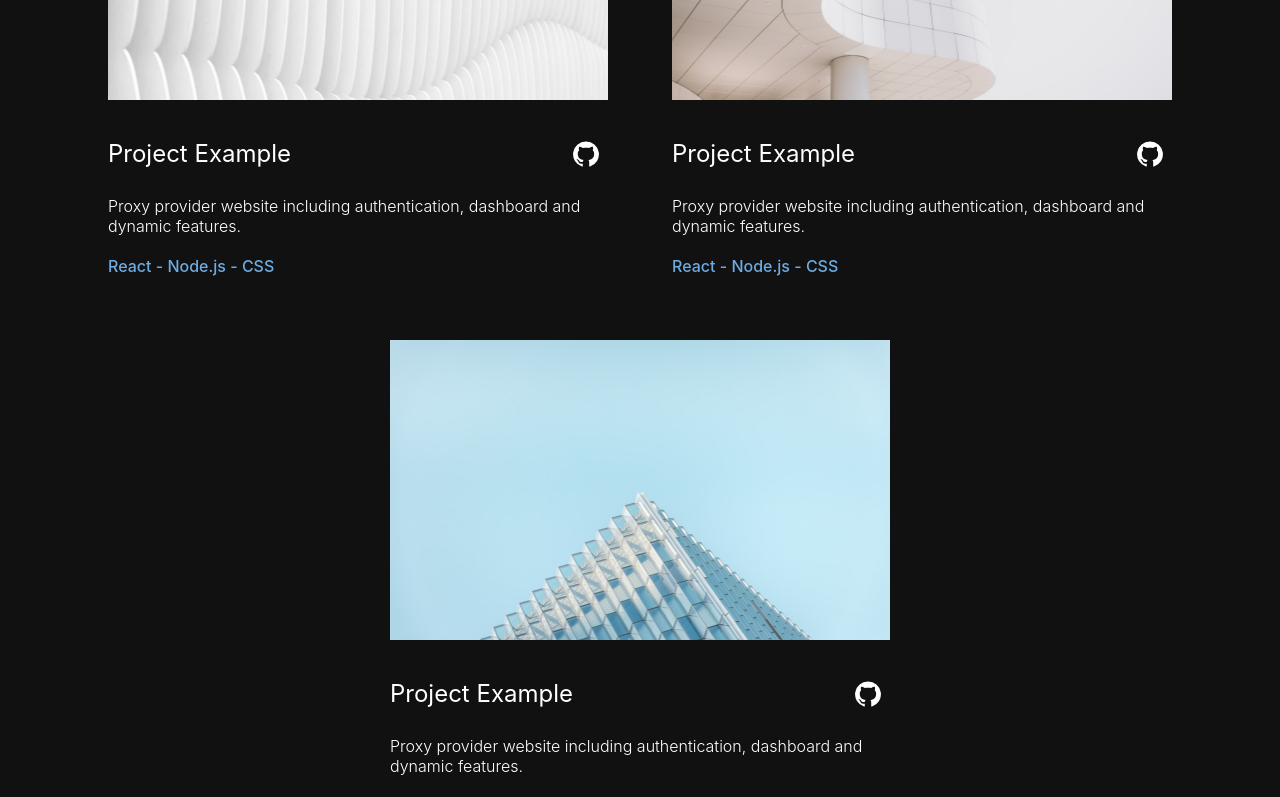
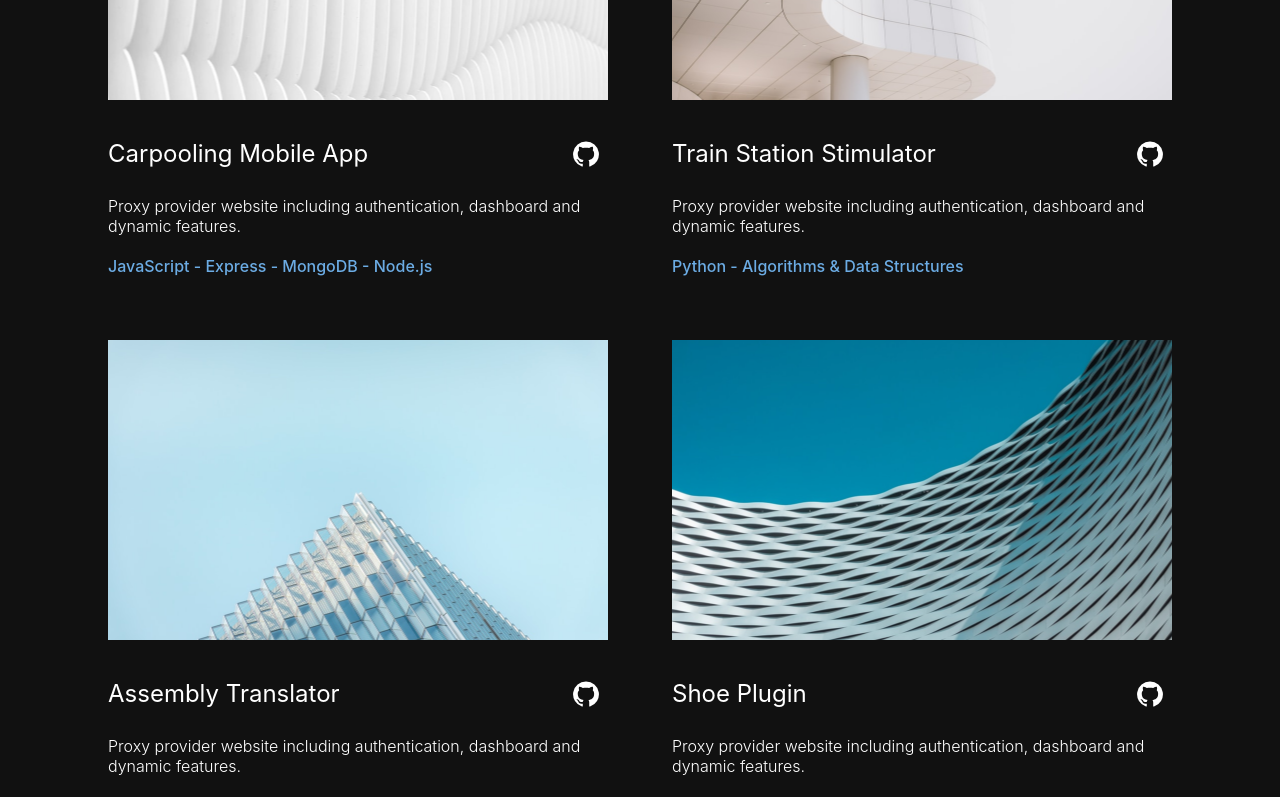
Before and after one commit to arashinho-gh/updated_portfolio, a React (Create React App) app: page / in a window 1280 px wide. Shown: the part 2520-3317 px from the top of the page. Built offline with nearby package versions, Linux system fonts and the light colour scheme.

Commit message:
finalized the template

```diff
--- a/src/components/Projects.tsx
+++ b/src/components/Projects.tsx
@@ -52,44 +52,52 @@ Projects.constants = {
   baseClassName: "projects",
   projects: [
     {
-      title: "Project Example",
+      title: "Personal Portfolio",
       description:
         "Proxy provider website including authentication, dashboard and dynamic features.",
       github_url: "https://github.com/example",
       img: "1",
-      skills: ["React", "Node.js", "CSS"],
+      skills: ["TypeScript", "React", "Node.js", "CSS"],
     },
     {
-      title: "Project Example",
+      title: "Personal Portfolio 2",
       description:
         "Proxy provider website including authentication, dashboard and dynamic features.",
       github_url: "https://github.com/example",
       img: "2",
-      skills: ["React", "Node.js", "CSS"],
+      skills: ["JavaScript", "React", "Node.js", "CSS"],
     },
     {
-      title: "Project Example",
+      title: "Carpooling Mobile App",
       description:
         "Proxy provider website including authentication, dashboard and dynamic features.",
       github_url: "https://github.com/example",
       img: "3",
-      skills: ["React", "Node.js", "CSS"],
+      skills: ["JavaScript", "Express", "MongoDB", "Node.js"],
     },
     {
-      title: "Project Example",
+      title: "Train Station Stimulator",
       description:
         "Proxy provider website including authentication, dashboard and dynamic features.",
       github_url: "https://github.com/example",
       img: "4",
-      skills: ["React", "Node.js", "CSS"],
+      skills: ["Python", "Algorithms & Data Structures"],
     },
     {
-      title: "Project Example",
+      title: "Assembly Translator",
       description:
         "Proxy provider website including authentication, dashboard and dynamic features.",
       github_url: "https://github.com/example",
       img: "5",
-      skills: ["React", "Node.js", "CSS"],
+      skills: ["Python", "Algorithms & Data Structures"],
+    },
+    {
+      title: "Shoe Plugin",
+      description:
+        "Proxy provider website including authentication, dashboard and dynamic features.",
+      github_url: "https://github.com/example",
+      img: "6",
+      skills: ["JavaScript", "React", "CSS"],
     },
   ],
 };
--- a/src/styles/projects.scss
+++ b/src/styles/projects.scss
@@ -45,6 +45,9 @@
       &-5 {
         background-image: url("../assets/Img_5.png");
       }
+      &-6 {
+        background-image: url("../assets/Img_6.png");
+      }
       @media (max-width: "600px") {
         height: 200px;
       }
```
Also changed, not shown: src/assets/Img_6.png (added).
